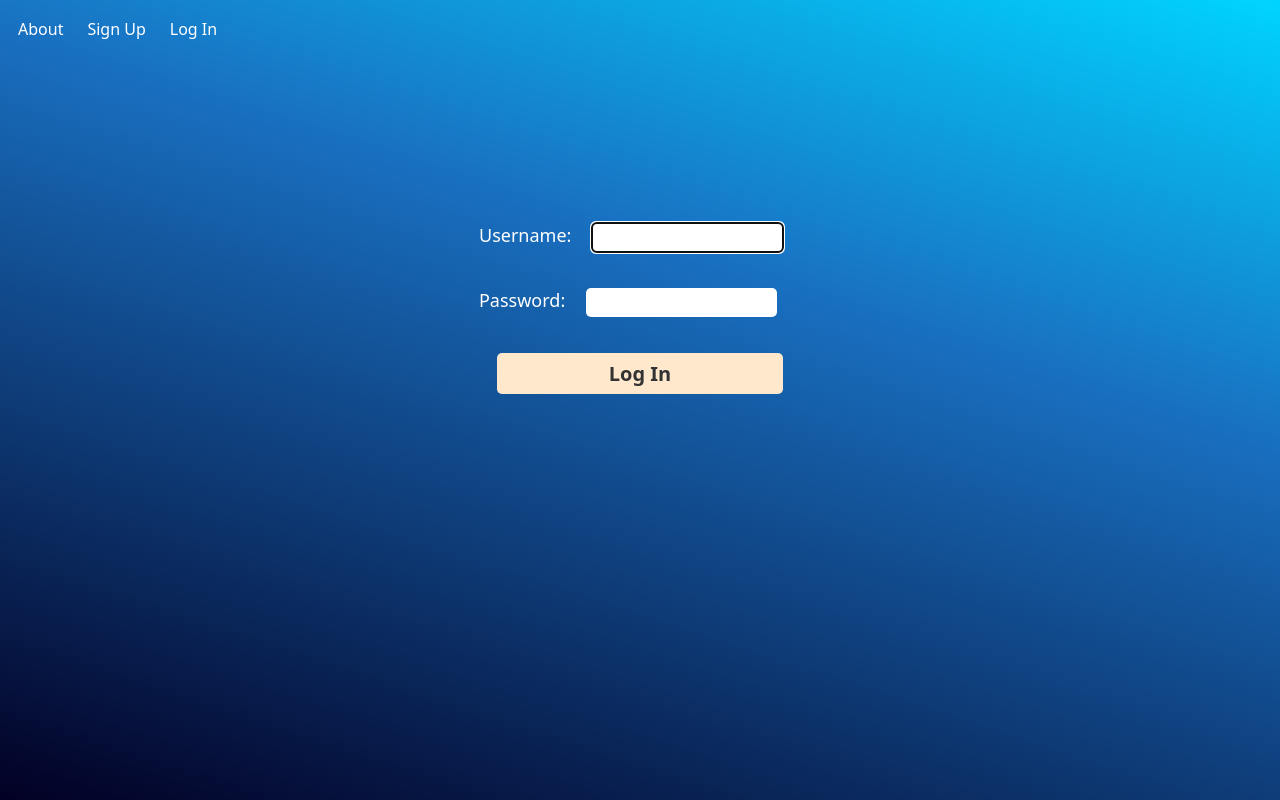
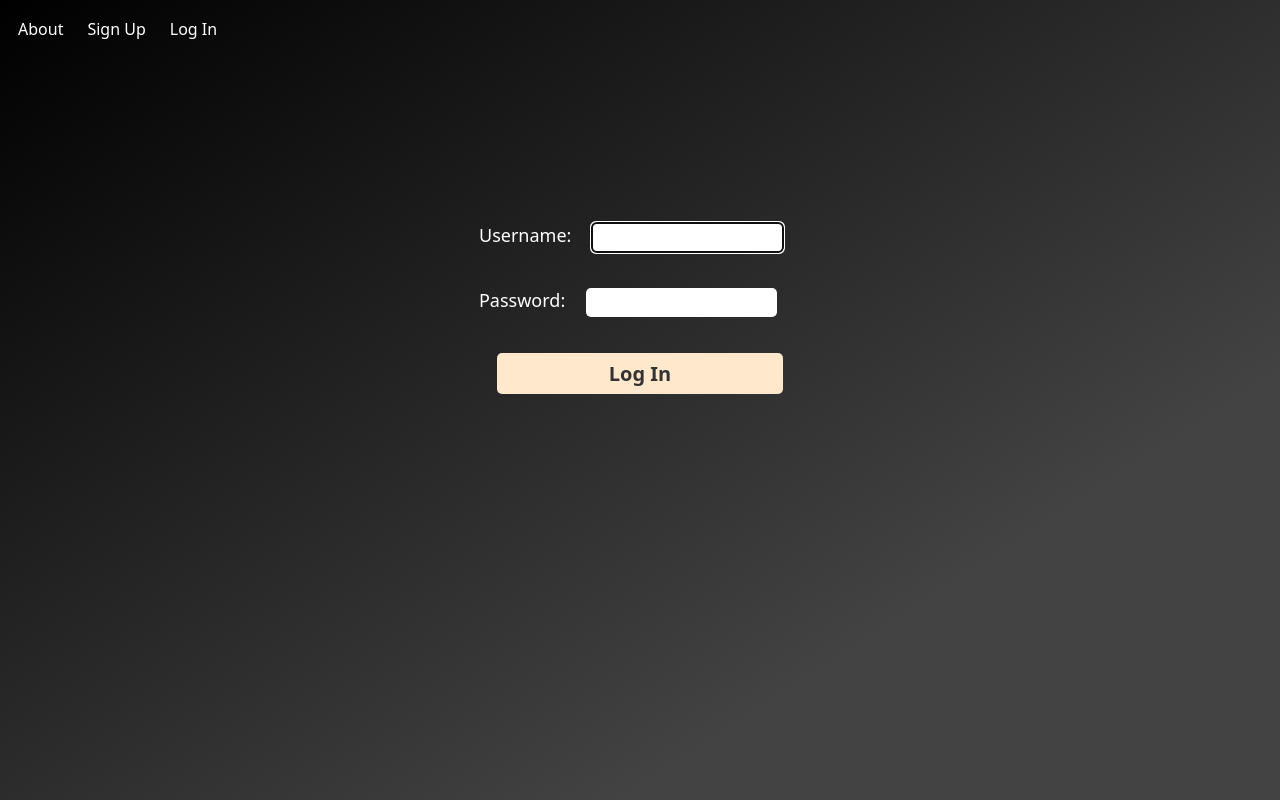
Before and after one commit to Jazmin-Ewers/resume_architect, a Django app: page /accounts/login/?next=/resumes/1/print in a window 1280 px wide. Run offline with Django 3.2, Linux system fonts and the light colour scheme.

```diff
--- a/main_app/static/css/style.css
+++ b/main_app/static/css/style.css
@@ -12,8 +12,9 @@ html {
 
 body {
   background-image: linear-gradient(100deg, #575656, #70706F);
-  background: rgb(2,0,36);
-  background: linear-gradient(18deg, rgba(2,0,36,1) 0%, rgba(25,113,194,1) 64%, rgba(0,212,255,1) 100%);
+  background-color: #000000;
+  background-image: linear-gradient(147deg, #000000 0%, #434343 74%);
+  /* background: linear-gradient(18deg, rgba(2,0,36,1) 0%, rgba(25,113,194,1) 64%, rgba(0,212,255,1) 100%); */
   transition: 0.3s linear;
   font-family: system-ui, -apple-system, "Segoe UI", Roboto, "Helvetica Neue", Arial, "Noto Sans", "Liberation Sans", sans-serif, "Apple Color Emoji", "Segoe UI Emoji", "Segoe UI Symbol", "Noto Color Emoji";;
 }
```
Also changed, not shown: main_app/templates/resumes/print.html (+7 -1 lines), README.md (added).
